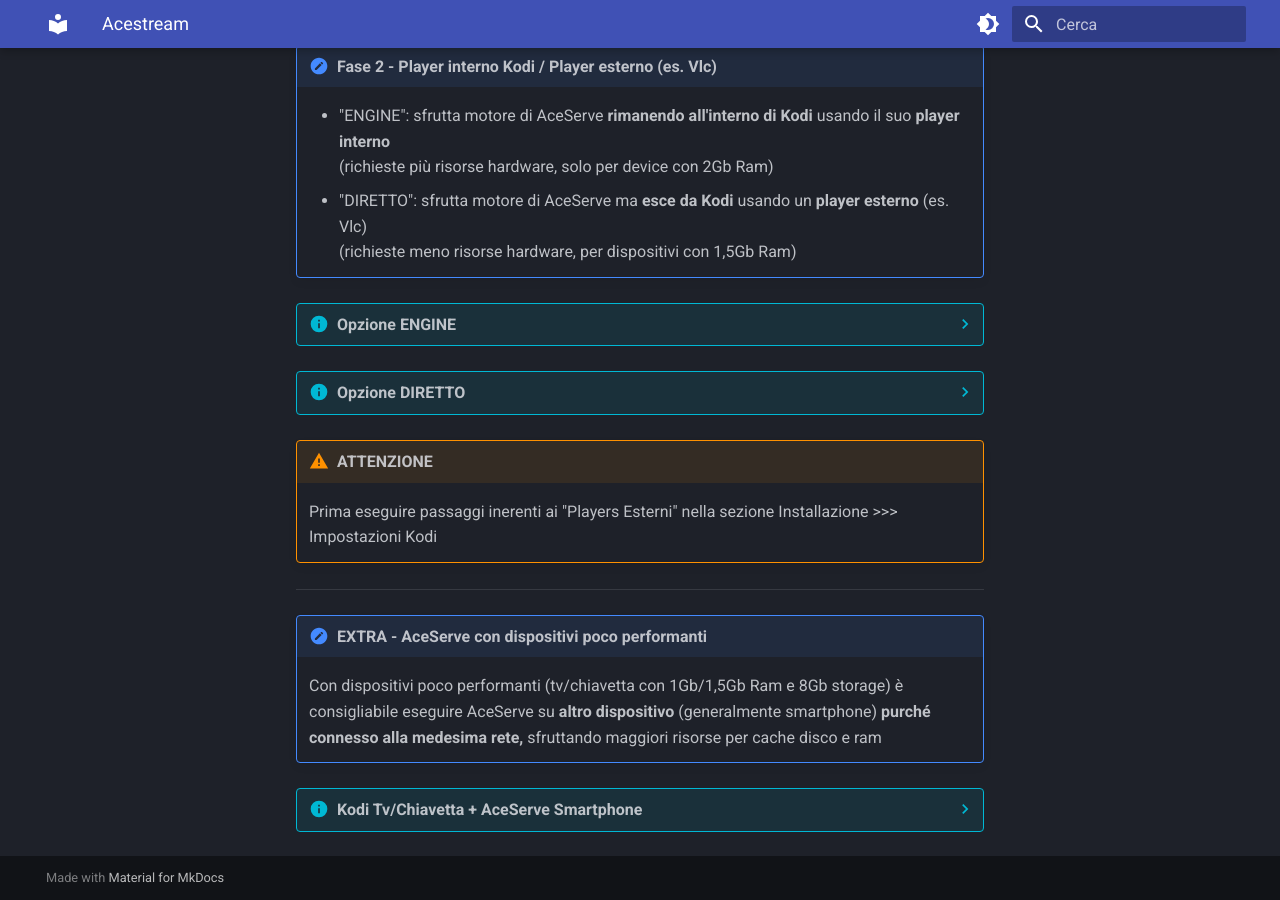
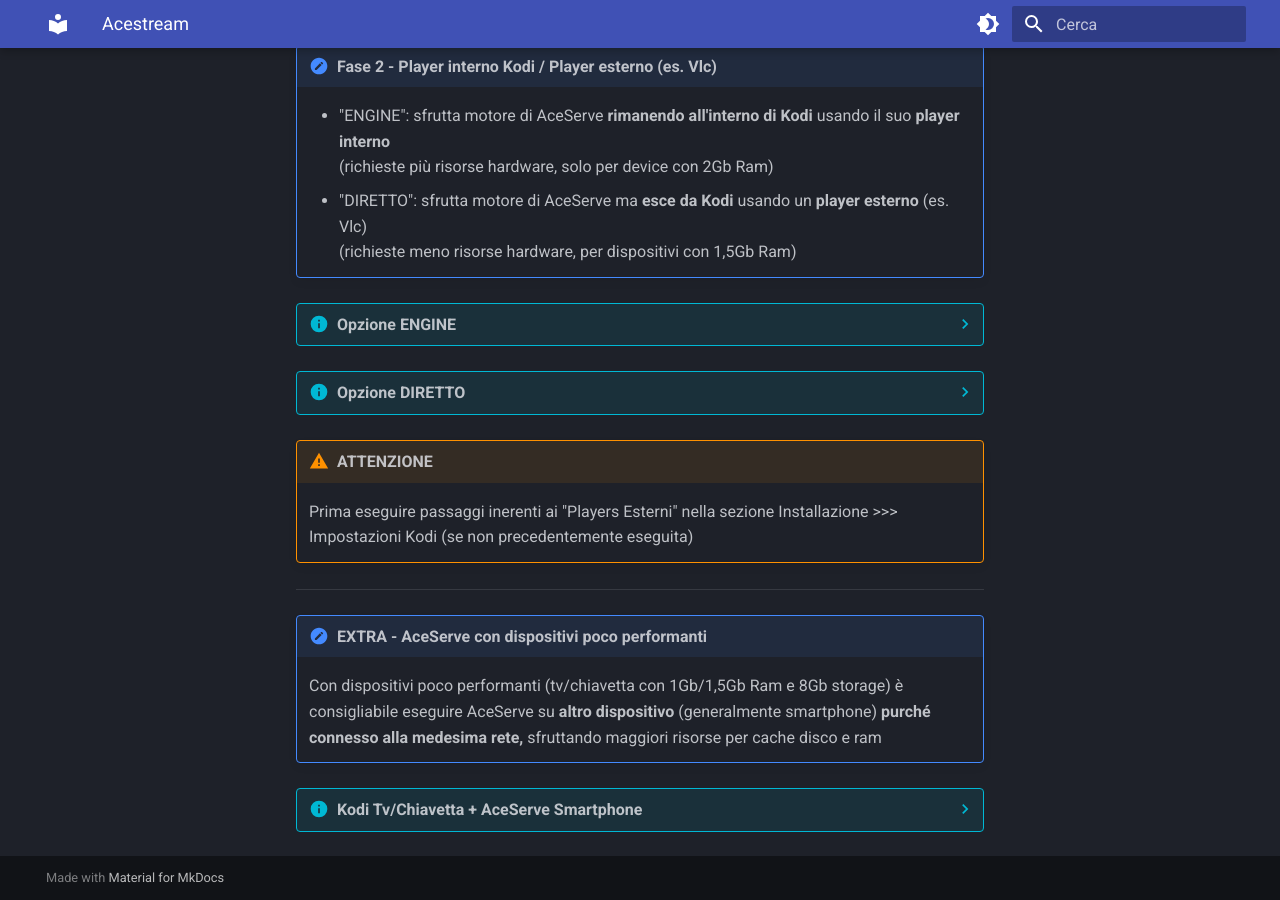
Before and after one commit to campipaolo/Mandrakodi-Wiki, an MkDocs documentation site: the page built from docs/guide/acestream.md, in a window 1280 px wide and 900 px high, scrolled down 1089 px. Built offline with MkDocs 1.6.1 and Material for MkDocs 9.7.7, drawn with Linux system fonts in a browser that asks for light colours.

Commit message:
ace
Diretto

```diff
--- a/docs/guide/acestream.md
+++ b/docs/guide/acestream.md
@@ -58,7 +58,7 @@
     * Selezionare player esterno (es. Vlc)
 
 !!! warning "ATTENZIONE"
-    Prima eseguire passaggi inerenti ai "Players Esterni" nella sezione Installazione >>> Impostazioni Kodi
+    Prima eseguire passaggi inerenti ai "Players Esterni" nella sezione Installazione >>> Impostazioni Kodi (se non precedentemente eseguita)
 
 ------
 
```
